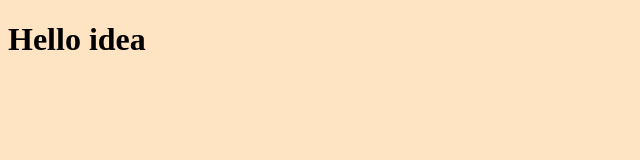
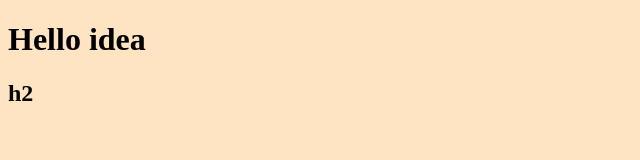
Before and after one commit to VadymBabik/public, a plain HTML site: page index.html in a window 1280 px wide. Shown: the full height of the page, 0-640 px from the left. Drawn offline with Linux system fonts and the light colour scheme.

Commit message:
create H2

```diff
--- a/index.html
+++ b/index.html
@@ -10,5 +10,6 @@
   </head>
   <body>
 <h1>Hello idea</h1>
+<h2>h2</h2>
   </body>
 </html>
```
